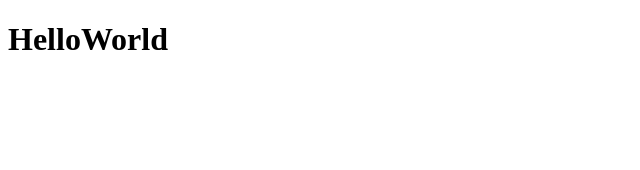
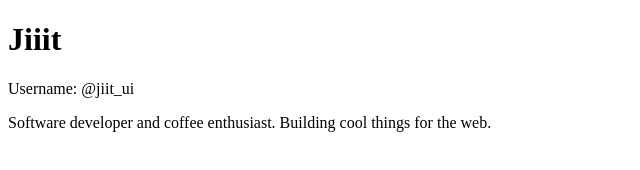
Before and after one commit to prasanjit-dey-ux/javascript-learning, a plain HTML site: page 05_Dom/modifyingElement.html in a window 1280 px wide. Shown: the whole page, without its empty margins (0-640 px from the left). Drawn offline with Linux system fonts and the light colour scheme.

Commit message:
modifieng element assignment

```diff
--- a/05_Dom/modifyingElement.html
+++ b/05_Dom/modifyingElement.html
@@ -1,11 +1,14 @@
 <!DOCTYPE html>
 <html lang="en">
 <head>
-    <meta charset="UTF-8">
-    <meta name="viewport" content="width=device-width, initial-scale=1.0">
-    <title>Document</title>
+    <title>User Profile</title>
 </head>
 <body>
-    <h1 id="greeting">Hello<strong>World</strong></h1>
+    <div class="profile-card">
+        <h1 id="user-name">Placeholder Name</h1>
+        <p>Username: <span id="user-username">@username</span></p>
+        <p id="user-bio">This is a placeholder bio. The real bio will be loaded here.</p>
+    </div>
 </body>
+<script src="modifyingElement.js"></script>
 </html>
--- a/05_Dom/modifyingElement.js
+++ b/05_Dom/modifyingElement.js
@@ -1,3 +1,13 @@
-const greeting = document.querySelector('#greeting');
+const user = {
+    name: "Jiiit",
+    username: "@jiit_ui",
+    bio: "Software developer and coffee enthusiast. Building cool things for the web."
+};
 
-console.log(greeting.textContent);
+const nameElement = document.querySelector("#user-name");
+const usernameElement = document.querySelector('#user-username');
+const bio = document.querySelector('#user-bio');
+
+nameElement.textContent = user.name;
+usernameElement.textContent = user.username;
+bio.textContent = user.bio;
```
